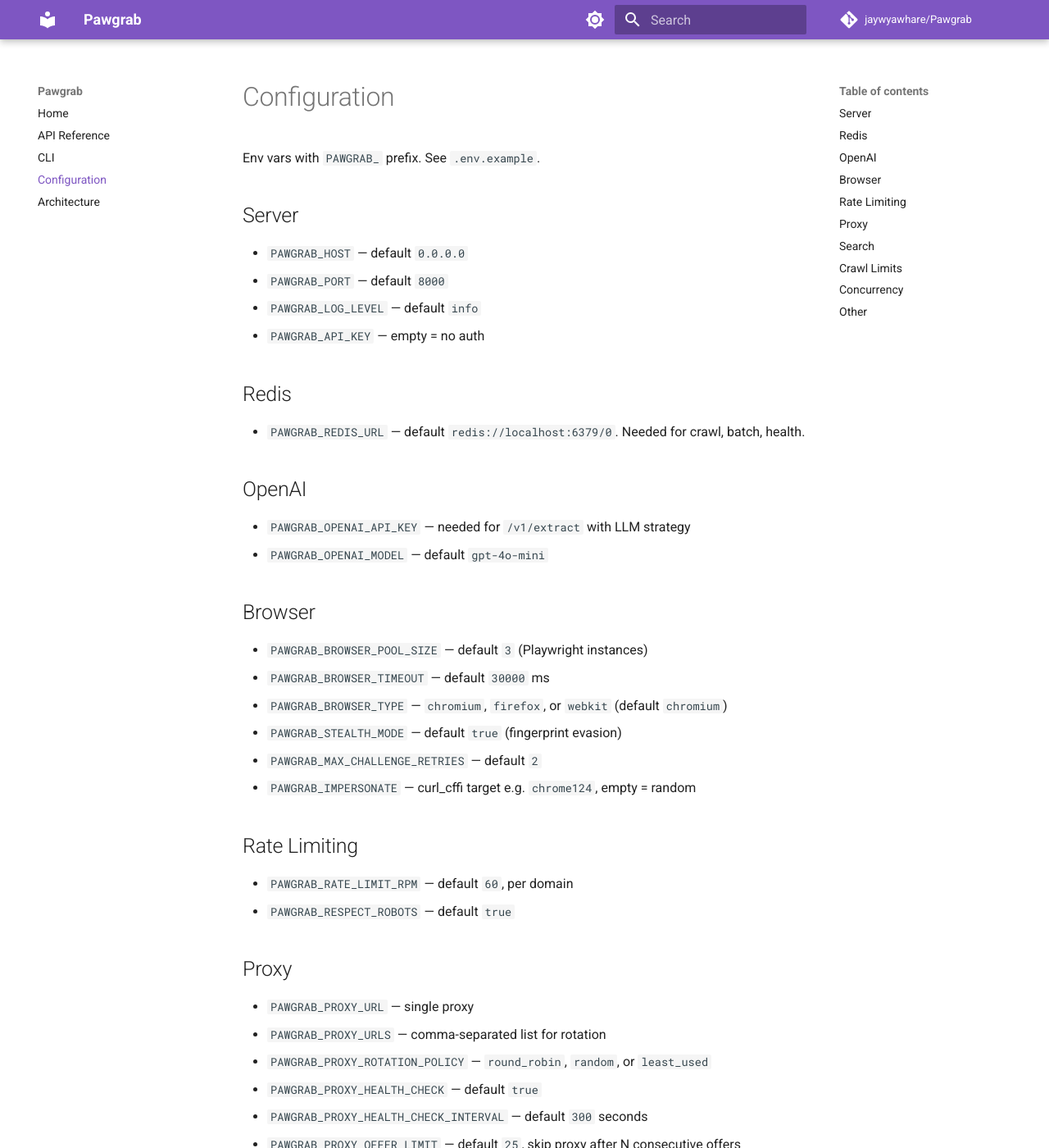
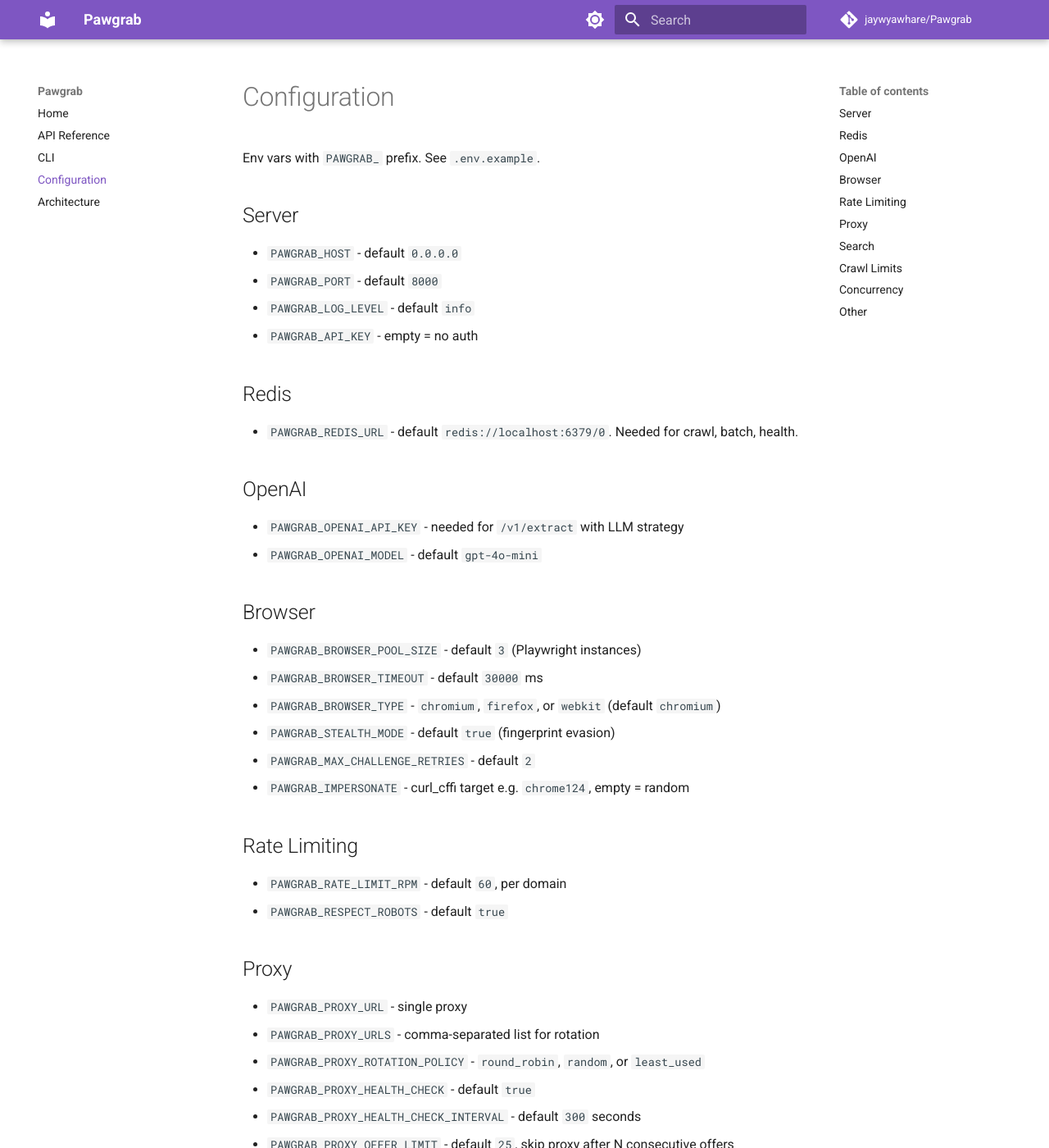
Before and after one commit to jaywyawhare/Pawgrab, an MkDocs documentation site: the page built from docs/configuration.md, in a window 1280 px wide and 1400 px high. Shown: the whole window at 82% size. Built offline with MkDocs 1.6.1 and Material for MkDocs 9.7.7, drawn with Linux system fonts in a browser that asks for light colours; comment, search, counter and statistics services are not loaded; some of the changed text lies outside the part shown.

```diff
--- a/docs/configuration.md
+++ b/docs/configuration.md
@@ -4,65 +4,65 @@ Env vars with `PAWGRAB_` prefix. See `.env.example`.
 
 ## Server
 
-- `PAWGRAB_HOST` — default `0.0.0.0`
-- `PAWGRAB_PORT` — default `8000`
-- `PAWGRAB_LOG_LEVEL` — default `info`
-- `PAWGRAB_API_KEY` — empty = no auth
+- `PAWGRAB_HOST` - default `0.0.0.0`
+- `PAWGRAB_PORT` - default `8000`
+- `PAWGRAB_LOG_LEVEL` - default `info`
+- `PAWGRAB_API_KEY` - empty = no auth
 
 ## Redis
 
-- `PAWGRAB_REDIS_URL` — default `redis://localhost:6379/0`. Needed for crawl, batch, health.
+- `PAWGRAB_REDIS_URL` - default `redis://localhost:6379/0`. Needed for crawl, batch, health.
 
 ## OpenAI
 
-- `PAWGRAB_OPENAI_API_KEY` — needed for `/v1/extract` with LLM strategy
-- `PAWGRAB_OPENAI_MODEL` — default `gpt-4o-mini`
+- `PAWGRAB_OPENAI_API_KEY` - needed for `/v1/extract` with LLM strategy
+- `PAWGRAB_OPENAI_MODEL` - default `gpt-4o-mini`
 
 ## Browser
 
-- `PAWGRAB_BROWSER_POOL_SIZE` — default `3` (Playwright instances)
-- `PAWGRAB_BROWSER_TIMEOUT` — default `30000` ms
-- `PAWGRAB_BROWSER_TYPE` — `chromium`, `firefox`, or `webkit` (default `chromium`)
-- `PAWGRAB_STEALTH_MODE` — default `true` (fingerprint evasion)
-- `PAWGRAB_MAX_CHALLENGE_RETRIES` — default `2`
-- `PAWGRAB_IMPERSONATE` — curl_cffi target e.g. `chrome124`, empty = random
+- `PAWGRAB_BROWSER_POOL_SIZE` - default `3` (Playwright instances)
+- `PAWGRAB_BROWSER_TIMEOUT` - default `30000` ms
+- `PAWGRAB_BROWSER_TYPE` - `chromium`, `firefox`, or `webkit` (default `chromium`)
+- `PAWGRAB_STEALTH_MODE` - default `true` (fingerprint evasion)
+- `PAWGRAB_MAX_CHALLENGE_RETRIES` - default `2`
+- `PAWGRAB_IMPERSONATE` - curl_cffi target e.g. `chrome124`, empty = random
 
 ## Rate Limiting
 
-- `PAWGRAB_RATE_LIMIT_RPM` — default `60`, per domain
-- `PAWGRAB_RESPECT_ROBOTS` — default `true`
+- `PAWGRAB_RATE_LIMIT_RPM` - default `60`, per domain
+- `PAWGRAB_RESPECT_ROBOTS` - default `true`
 
 ## Proxy
 
-- `PAWGRAB_PROXY_URL` — single proxy
-- `PAWGRAB_PROXY_URLS` — comma-separated list for rotation
-- `PAWGRAB_PROXY_ROTATION_POLICY` — `round_robin`, `random`, or `least_used`
-- `PAWGRAB_PROXY_HEALTH_CHECK` — default `true`
-- `PAWGRAB_PROXY_HEALTH_CHECK_INTERVAL` — default `300` seconds
-- `PAWGRAB_PROXY_OFFER_LIMIT` — default `25`, skip proxy after N consecutive offers
-- `PAWGRAB_PROXY_EVICT_AFTER_FAILURES` — default `3`
-- `PAWGRAB_PROXY_BACKOFF_SECONDS` — default `60`
+- `PAWGRAB_PROXY_URL` - single proxy
+- `PAWGRAB_PROXY_URLS` - comma-separated list for rotation
+- `PAWGRAB_PROXY_ROTATION_POLICY` - `round_robin`, `random`, or `least_used`
+- `PAWGRAB_PROXY_HEALTH_CHECK` - default `true`
+- `PAWGRAB_PROXY_HEALTH_CHECK_INTERVAL` - default `300` seconds
+- `PAWGRAB_PROXY_OFFER_LIMIT` - default `25`, skip proxy after N consecutive offers
+- `PAWGRAB_PROXY_EVICT_AFTER_FAILURES` - default `3`
+- `PAWGRAB_PROXY_BACKOFF_SECONDS` - default `60`
 
 ## Search
 
-- `PAWGRAB_SEARCH_PROVIDER` — `duckduckgo`, `serpapi`, or `google`
+- `PAWGRAB_SEARCH_PROVIDER` - `duckduckgo`, `serpapi`, or `google`
 - `PAWGRAB_SERPAPI_KEY`
 - `PAWGRAB_GOOGLE_SEARCH_API_KEY`
 - `PAWGRAB_GOOGLE_SEARCH_CX`
 
 ## Crawl Limits
 
-- `PAWGRAB_MAX_CRAWL_PAGES` — default `500`
-- `PAWGRAB_MAX_CRAWL_DEPTH` — default `10`
-- `PAWGRAB_MAX_TIMEOUT` — default `120000` ms
+- `PAWGRAB_MAX_CRAWL_PAGES` - default `500`
+- `PAWGRAB_MAX_CRAWL_DEPTH` - default `10`
+- `PAWGRAB_MAX_TIMEOUT` - default `120000` ms
 
 ## Concurrency
 
-- `PAWGRAB_MIN_CONCURRENCY` — default `1`
-- `PAWGRAB_MAX_CONCURRENCY` — default `10`
-- `PAWGRAB_MEMORY_THRESHOLD_PERCENT` — default `85.0`, scales down concurrency above this
+- `PAWGRAB_MIN_CONCURRENCY` - default `1`
+- `PAWGRAB_MAX_CONCURRENCY` - default `10`
+- `PAWGRAB_MEMORY_THRESHOLD_PERCENT` - default `85.0`, scales down concurrency above this
 
 ## Other
 
-- `PAWGRAB_MONITOR_TTL` — default `86400` seconds, how long to keep previous content for diff
-- `PAWGRAB_WORD_COUNT_THRESHOLD` — default `0` (off), min words per text block
+- `PAWGRAB_MONITOR_TTL` - default `86400` seconds, how long to keep previous content for diff
+- `PAWGRAB_WORD_COUNT_THRESHOLD` - default `0` (off), min words per text block
```
Also changed, not shown: docs/architecture.md (+16 -16 lines), docs/cli.md (+1 -1 lines).
